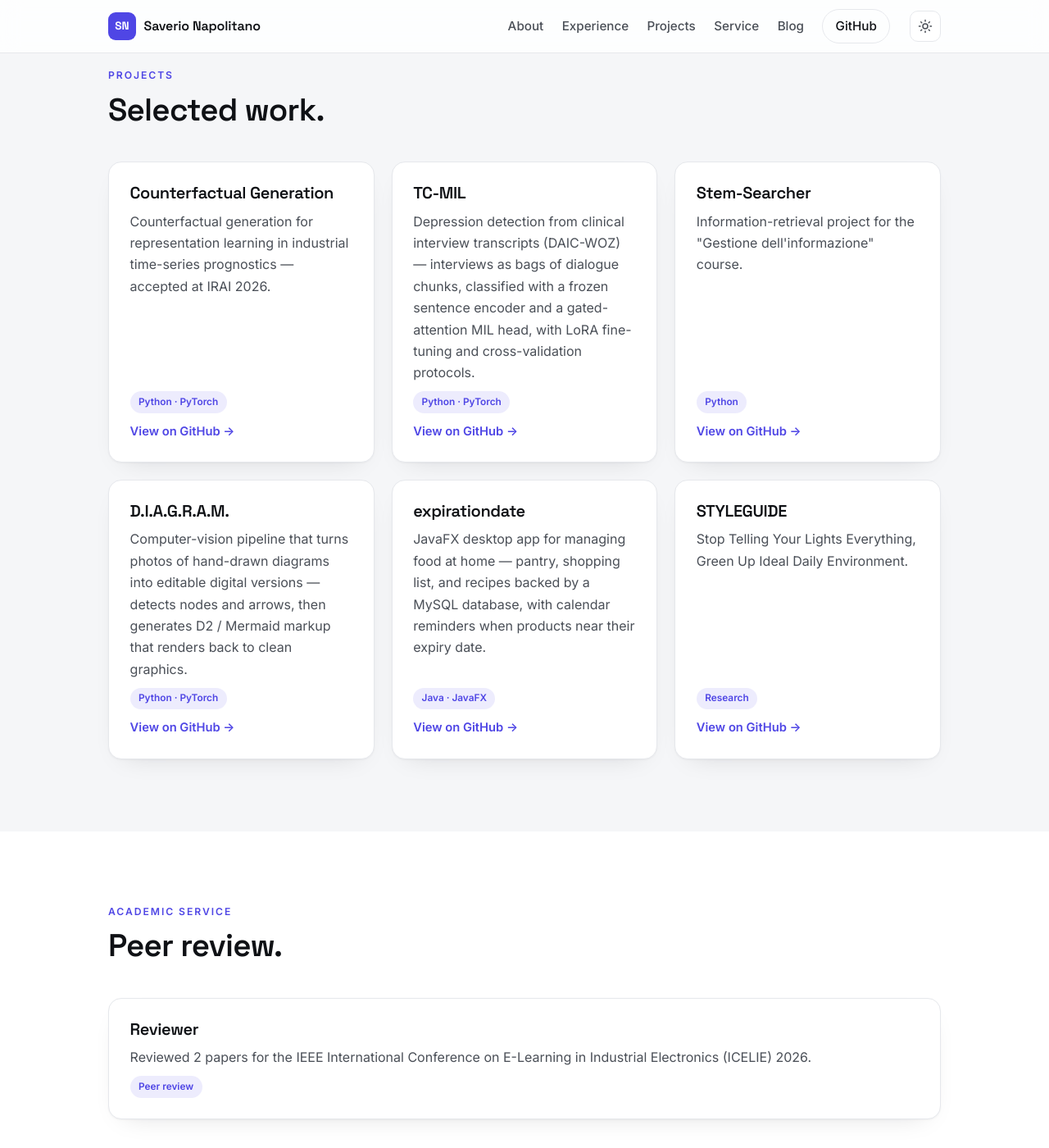
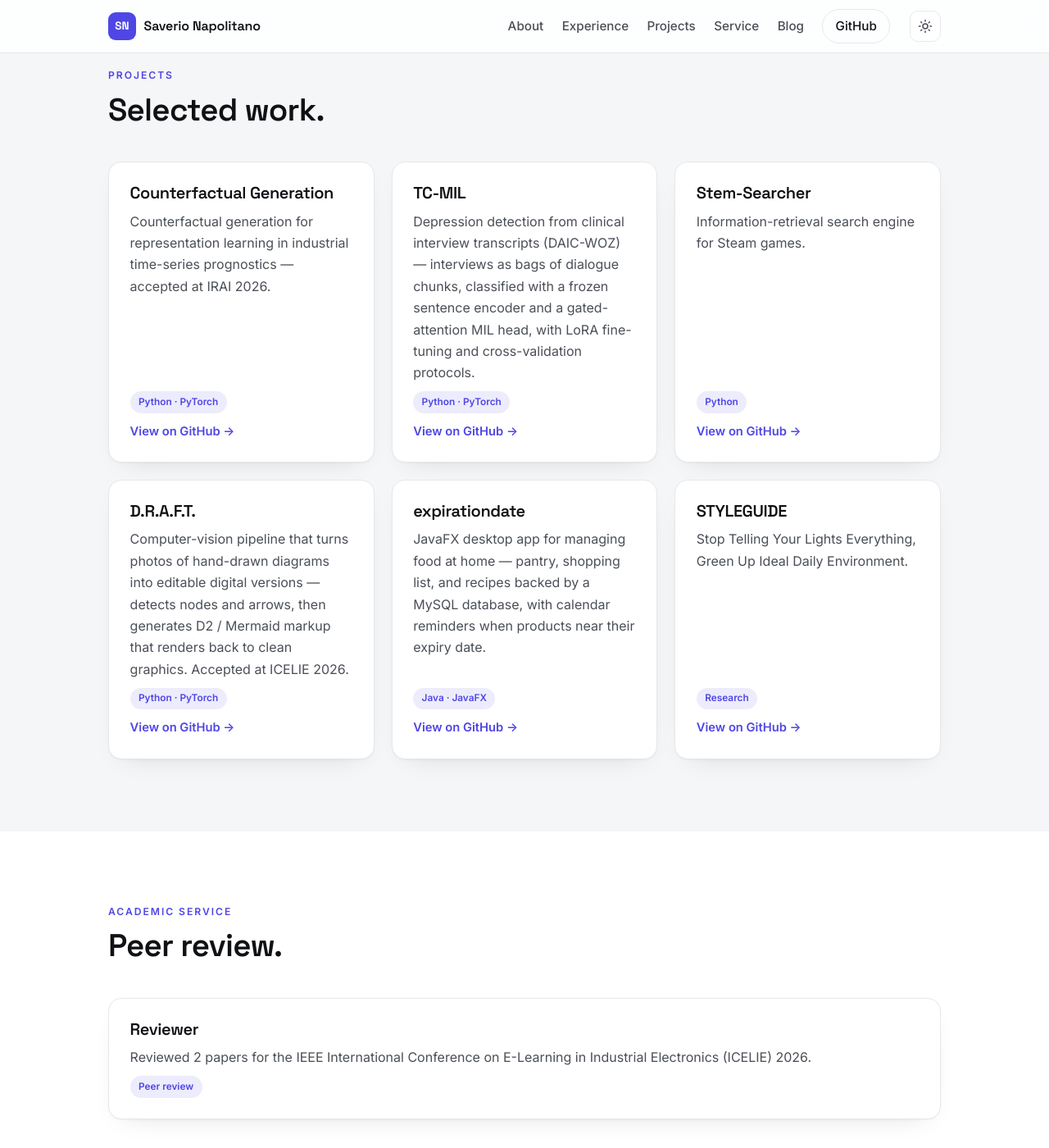
Before and after one commit to SaverioNapolitano/SaverioNapolitano.github.io, a Jekyll site: the page built from index.md, in a window 1280 px wide and 1400 px high, scrolled down 2779 px. Shown: the whole window at 82% size. Built offline with Jekyll 4.4.1, drawn with Linux system fonts in a browser that asks for light colours.

Commit message:
add ICELIE 2026 paper details and update project description for D.R.A.F.T.

```diff
--- a/index.md
+++ b/index.md
@@ -159,13 +159,13 @@ title: Home
       </article>
       <article class="project-card reveal">
         <h3>Stem-Searcher</h3>
-        <p>Information-retrieval project for the "Gestione dell'informazione" course.</p>
+        <p>Information-retrieval search engine for Steam games.</p>
         <span class="tag">Python</span>
         <a class="project-link" href="https://github.com/MrBigSlime/Stem-Searcher" target="_blank" rel="noopener">View on GitHub</a>
       </article>
       <article class="project-card reveal">
-        <h3>D.I.A.G.R.A.M.</h3>
-        <p>Computer-vision pipeline that turns photos of hand-drawn diagrams into editable digital versions — detects nodes and arrows, then generates D2 / Mermaid markup that renders back to clean graphics.</p>
+        <h3>D.R.A.F.T.</h3>
+        <p>Computer-vision pipeline that turns photos of hand-drawn diagrams into editable digital versions — detects nodes and arrows, then generates D2 / Mermaid markup that renders back to clean graphics. Accepted at ICELIE 2026.</p>
         <span class="tag">Python · PyTorch</span>
         <a class="project-link" href="https://github.com/nricciardi/diagram" target="_blank" rel="noopener">View on GitHub</a>
       </article>
```
Also changed, not shown: _posts/2026-08-29-draft-icelie2026.md (added, +11 -0 lines).
